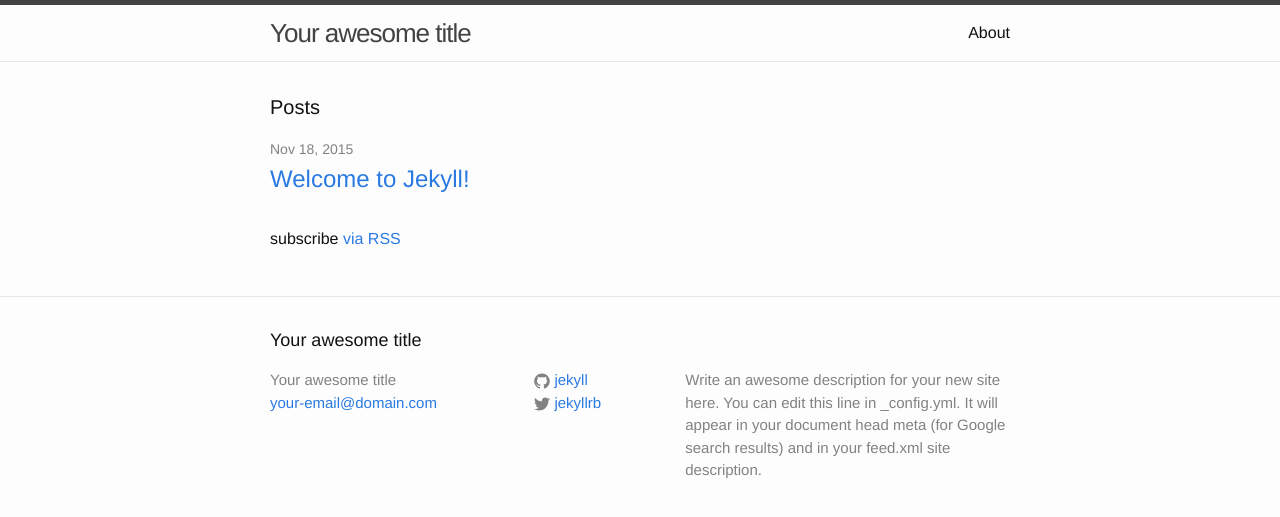
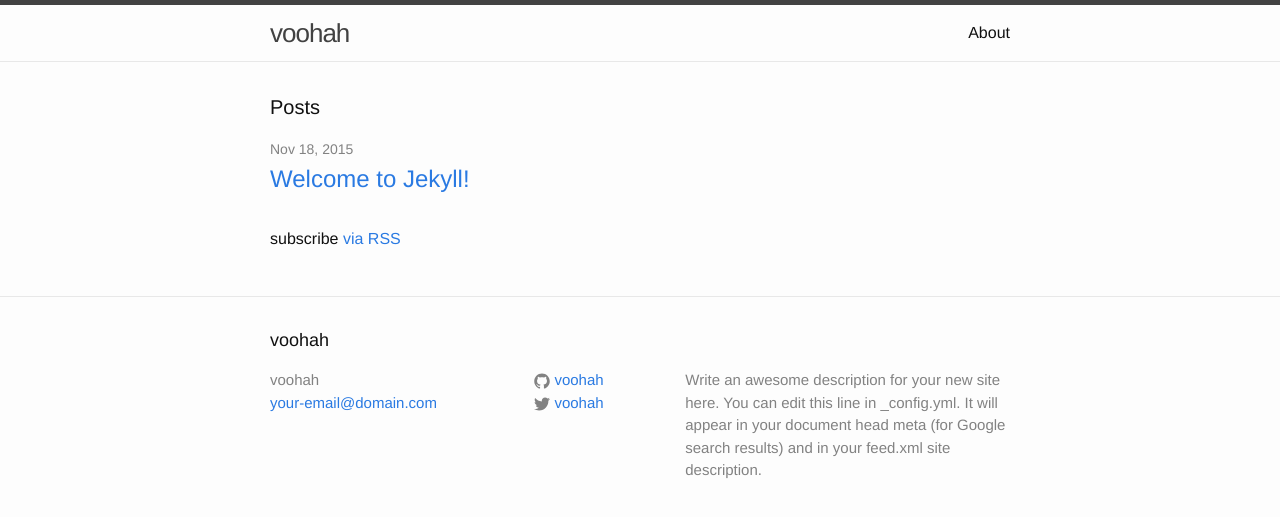
Before and after one commit to voohah/voohah.github.io, a Jekyll site: the page built from index.html, in a window 1280 px wide. Shown: the top 517 px of the page. Built offline with Jekyll 4.4.1, drawn with Linux system fonts in a browser that asks for light colours; part of the change alters nothing that is shown.

Commit message:
Updated _config.yml

```diff
--- a/_config.yml
+++ b/_config.yml
@@ -1,21 +1,14 @@
-# Welcome to Jekyll!
-#
-# This config file is meant for settings that affect your whole blog, values
-# which you are expected to set up once and rarely need to edit after that.
-# For technical reasons, this file is *NOT* reloaded automatically when you use
-# 'jekyll serve'. If you change this file, please restart the server process.
-
 # Site settings
-title: Your awesome title
+title: voohah
 email: your-email@domain.com
 description: > # this means to ignore newlines until "baseurl:"
   Write an awesome description for your new site here. You can edit this
   line in _config.yml. It will appear in your document head meta (for
   Google search results) and in your feed.xml site description.
-baseurl: "" # the subpath of your site, e.g. /blog
-url: "http://yourdomain.com" # the base hostname & protocol for your site
-twitter_username: jekyllrb
-github_username:  jekyll
+baseurl: ""
+url: "https://voohah.com/"
+twitter_username: voohah
+github_username:  voohah
 
 # Build settings
 markdown: kramdown
```
